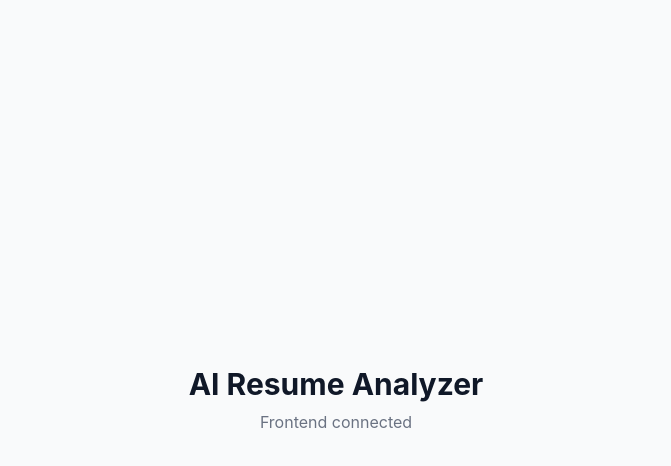
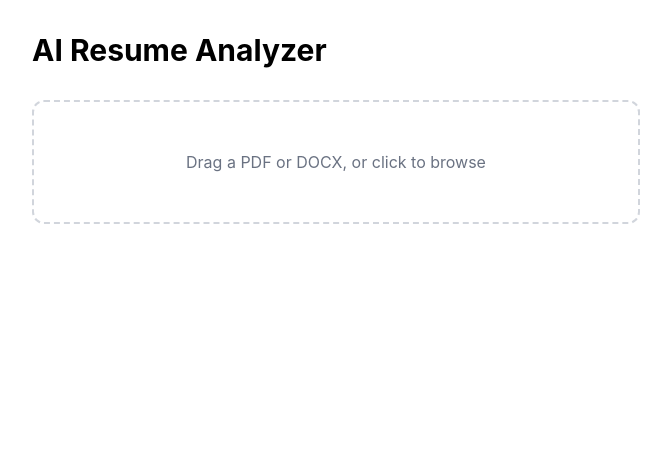
Before and after one commit to mrinal97-tech/AI-Powered-Resume-Analyzer, a React app in the folder frontend/: page / in a window 1280 px wide. Shown: the top 466 px of the page, without its empty margins (304-975 px from the left). Built offline with nearby package versions, Linux system fonts and the light colour scheme; the HTML template or start-up script is replaced by a standard one.

Commit message:
updated App.jsx with DropZone and StreamingResult components

```diff
--- a/frontend/src/App.jsx
+++ b/frontend/src/App.jsx
@@ -1,12 +1,31 @@
+import { useState } from "react"
+import DropZone from './components/DropZone'
+import StreamingResult from './components/StreamingResult'
+
 function App() {
+  const [resumeText, setResumeText] = useState('')
+  const [jobDescription, setJobDescription] = useState('')
+
   return (
-    <div className="min-h-screen bg-gray-50 flex items-center justify-center">
-      <div className="text-center">
-        <h1 className="text-3xl font-bold text-gray-900">
-          AI Resume Analyzer
-        </h1>
-        <p className="text-gray-500 mt-2">Frontend connected</p>
-      </div>
+    <div className="max-w-2xl mx-auto p-8">
+      <h1 className="text-3xl font-bold mb-8">AI Resume Analyzer</h1>
+      <DropZone onExtracted={setResumeText} />
+
+      {resumeText && (
+        <>
+          <textarea
+            className="w-full mt-4 p-3 border rounded-lg text-sm"
+            rows={6}
+            placeholder="Paste a job description here (optional)..."
+            value={jobDescription}
+            onChange={e => setJobDescription(e.target.value)}
+          />
+          <StreamingResult
+            resumeText={resumeText}
+            jobDescription={jobDescription}
+          />
+        </>
+      )}
     </div>
   )
 }
```
